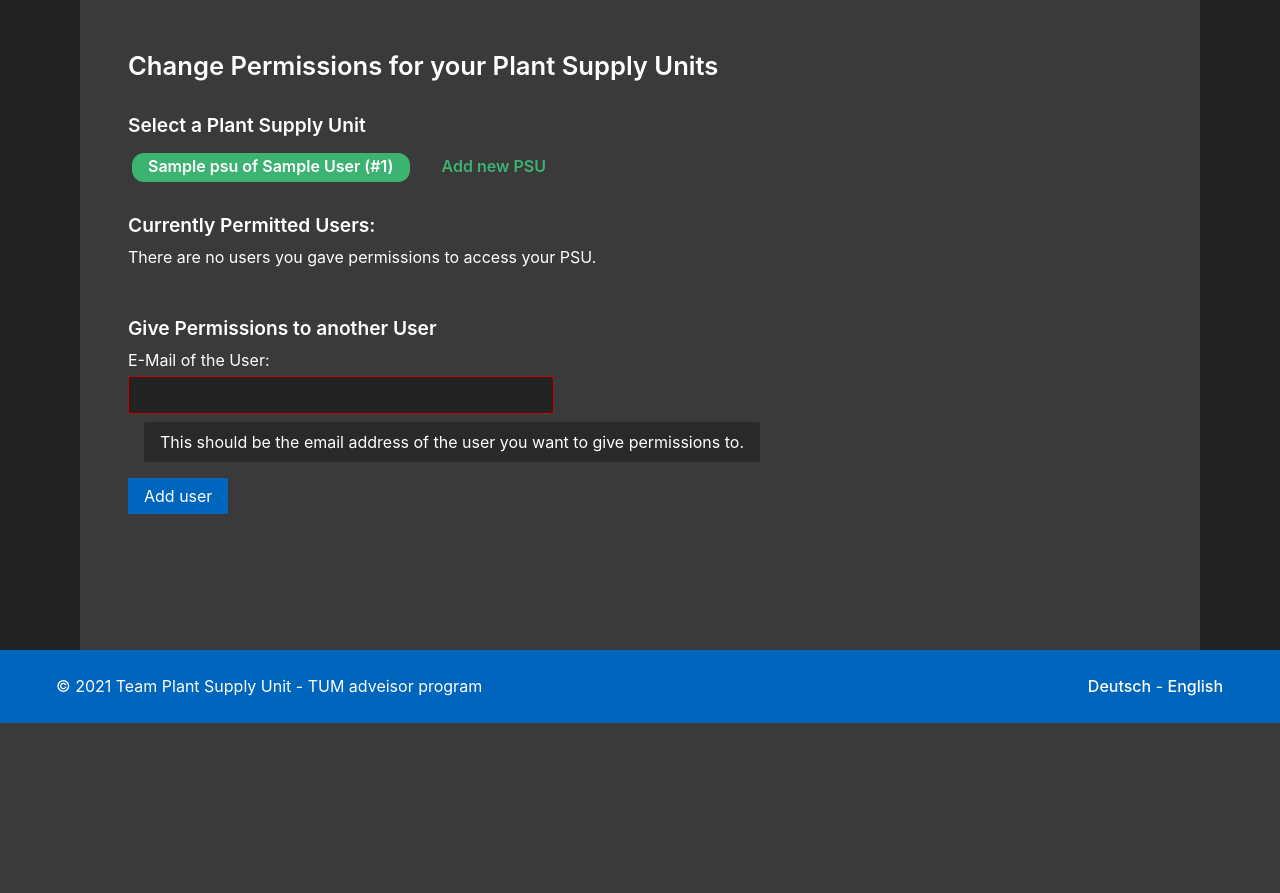
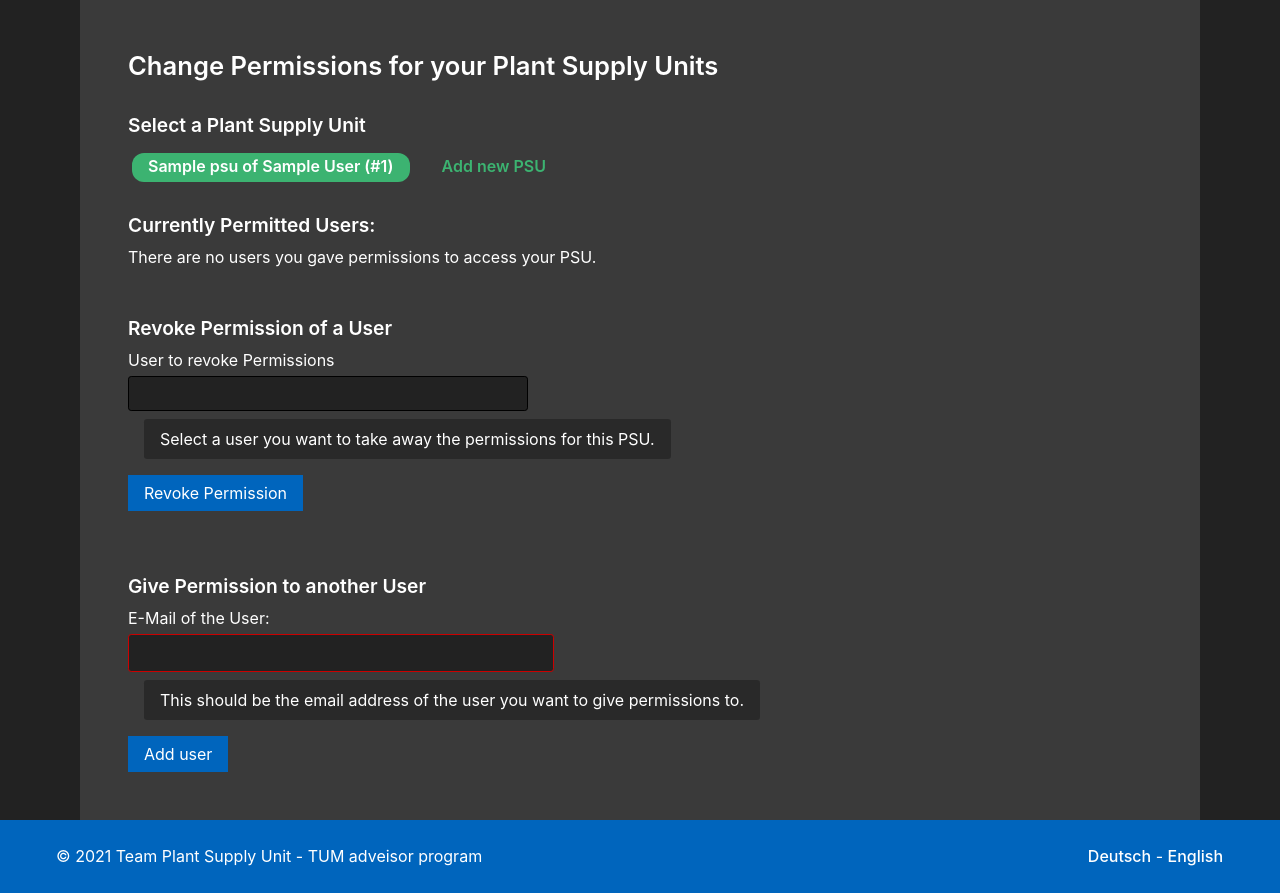
Before and after one commit to Plant-Supply-Unit-adveisor-2021/psuserver, a Django app: page /de/psufrontend/change_user_permissions/ in a window 1280 px wide. Shown: the part 77-970 px from the top of the page. Before the commit the page ends 800 px from the top, so only its background shows below. Run offline with Django 3.2, Linux system fonts and the light colour scheme; a user stored in the database is signed in; tables that the repository leaves empty hold one stand-in row (values such as "Sample post"); lists and menus that the app fills with data are empty.

Commit message:
change permissions fully functional

```diff
--- a/authentication/models.py
+++ b/authentication/models.py
@@ -31,6 +31,9 @@ class User(AbstractUser):
 
     objects = UserManager()
 
+    def pretty_name(self):
+        return '{} {} ({})'.format(self.first_name, self.last_name, self.email)
+
     # Generic string value for User
     def __str__(self):
         return '{} {} - {}'.format(self.first_name, self.last_name, self.email)
--- a/psufrontend/forms.py
+++ b/psufrontend/forms.py
@@ -21,19 +21,6 @@ class RegisterPSUForm(forms.Form):
             raise ValidationError(_("Sadly we could not match the given pairing key. Please check whether "
                                     "the key is correct and whether your PSU has a internet connection."))
         return self.cleaned_data
-
-
-class ChangeUserPermissionsForm(forms.Form):
-    """
-    form for selecting a PSU and changing permissions for active users or add new users with permissions
-    """
-
-    actions = [("1", "Give permissions to a user"), ("2", "Revoke permissions from a user")]
-    select_action = forms.ChoiceField(label=_('Select action: '), label_suffix=_(''), choices=actions)
-
-    def clean(self):
-        cleaned_data = self.cleaned_data.get('select_action')
-        return cleaned_data
 
 
 class AddUserPermissionsForm(forms.Form):
@@ -65,24 +52,27 @@ class RevokeUserPermissionsForm(forms.Form):
     form for selecting an active user and revoking his/her permissions on a selected psu
     """
 
-    active_users = forms.ChoiceField(label=_('Active users: '), label_suffix=_(''),
-                                     help_text=_('select permitted user to remove permissions'))
+    revoke_user = forms.ChoiceField(label=_('User to revoke Permissions'), label_suffix=_(''),
+                                    help_text=_('Select a user you want to take away the permissions for this PSU.'))
 
-    # stellt die user, die auf die ausgewählte PSU Zugriff haben, in einem MultipleChoiceField zur Auswahl
     def __init__(self, users, *args, **kwargs):
         super().__init__(*args, **kwargs)
-        self.users = users
-        self.fields['active_users'].choices = self.users_choices()
-
-    def users_choices(self):
-        strings = []
-        for u in self.users:
-            strings.append((u.email, u))
-        return strings
+        choices = []
+        for u in users:
+            choices.append((u.email, u))
+        self.fields['revoke_user'].choices = choices
 
     def clean(self):
-        cleaned_data = self.cleaned_data.get('active_users')
-        return cleaned_data
+        try:
+            self.cleaned_data['user'] = User.objects.get(email=self.cleaned_data['revoke_user'])
+        except KeyError:
+            # weird error should already be catched in advance
+            pass
+        except User.DoesNotExist:
+            # user does not exist
+            raise ValidationError(_('We could not find a user the user you wanted to revoke permissions of. Please try again.'))
+
+        return self.cleaned_data
 
 
 class AddWateringTaskForm(forms.Form):
--- a/psufrontend/templates/psufrontend/change_user_permissions.html
+++ b/psufrontend/templates/psufrontend/change_user_permissions.html
@@ -24,15 +24,23 @@
         <h4>{% trans "Currently Permitted Users:" %}</h4>
         {% if users %}
             {% for u in users %}
-                <li>{{u|safe}}</li>
+                <span>{{ u.pretty_name }}</span><br>
             {% endfor %}
         {% else %}
             {% trans "There are no users you gave permissions to access your PSU." %}
         {% endif %}
     </div><br><br>
 
+    <!-- form for revoking permissions -->
+    <h4>{% trans "Revoke Permission of a User" %}</h4>
+    <form enctype="multipart/form-data" method="POST">
+        {% csrf_token %}
+        {{ revoke_form|cut:'<br>' }}
+        <input type="submit" name="REVOKE" value="{% trans "Revoke Permission" %}"  class="btn btn-primary">
+    </form><br><br>
+
     <!-- form for adding a user -->
-    <h4>{% trans "Give Permissions to another User" %}</h4>
+    <h4>{% trans "Give Permission to another User" %}</h4>
     <form enctype="multipart/form-data" method="POST">
         {% csrf_token %}
         {{ add_form|cut:'<br>' }}
--- a/psufrontend/views.py
+++ b/psufrontend/views.py
@@ -8,7 +8,7 @@ from django.contrib.auth.decorators import login_required
 from django.views.decorators.csrf import csrf_exempt, csrf_protect
 from django.contrib import messages
 
-from psufrontend.forms import RegisterPSUForm, AddWateringTaskForm, WateringControlForm, ChangeUserPermissionsForm, AddUserPermissionsForm, RevokeUserPermissionsForm
+from psufrontend.forms import RegisterPSUForm, AddWateringTaskForm, WateringControlForm, AddUserPermissionsForm, RevokeUserPermissionsForm
 from psucontrol.models import CommunicationLogEntry, PSU, PSUImage, PendingPSU, DataMeasurement, WateringTask, WateringParams
 from psucontrol.utils import get_psus_with_permission, get_users_with_permission, get_timedelta
 from psucontrol.watering import CalculateWatering
@@ -58,7 +58,9 @@ def change_user_permissions_view(request, psu=0):
 
     @csrf_protect
     def revoke_user_permission(request, form, psu):
-        pass
+        psu.permitted_users.remove(form.cleaned_data['user'])
+        psu.save()
+        messages.success(request, _('Successfully revoked permission of {}.').format(form.cleaned_data['user'].pretty_name()))
 
     # gather the psus of the user with high priviledges
     psus = get_psus_with_permission(request.user, 10)
@@ -78,16 +80,27 @@ def change_user_permissions_view(request, psu=0):
 
     context = {"psus": psus, "sel_psu": sel_psu}
 
-    add_form = AddUserPermissionsForm(request.POST or None)
-    context['add_form'] = add_form
+    if request.POST and 'ADD' in request.POST:
+        add_form = AddUserPermissionsForm(request.POST)
+        if add_form.is_valid():
+            # user clicked on add user
+            add_user_permission(request, add_form, sel_psu)
 
-    if request.POST and request.POST['ADD'] and add_form.is_valid():
-        # user clicked on add user
-        add_user_permission(request, add_form, sel_psu)
+    users = get_users_with_permission(sel_psu, min_level=1, max_level=9)
+
+    if request.POST and 'REVOKE' in request.POST:
+        revoke_form = RevokeUserPermissionsForm(users, request.POST)
+        if revoke_form.is_valid():
+            # user clicked on revoke permission
+            revoke_user_permission(request, revoke_form, sel_psu)
+            # reload users
+            users = get_users_with_permission(sel_psu, min_level=1, max_level=9)
+
+    context['users'] = users
+    context['add_form'] = AddUserPermissionsForm()
+    context['revoke_form'] = RevokeUserPermissionsForm(users)
 
     print(request.POST)
-
-    context['users'] = get_users_with_permission(sel_psu, min_level=1, max_level=9)
 
     return render(request, 'psufrontend/change_user_permissions.html', context=context)
 
```
